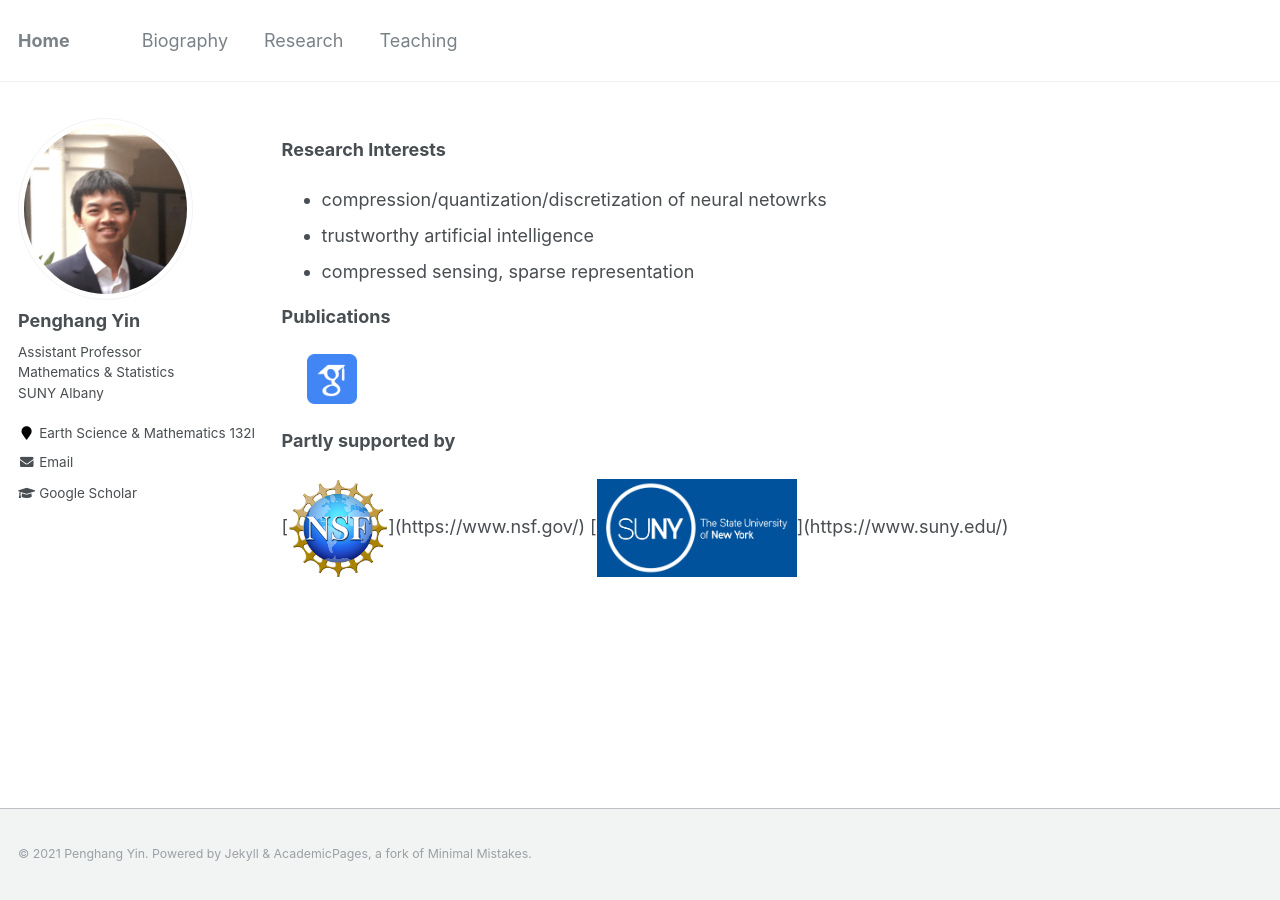
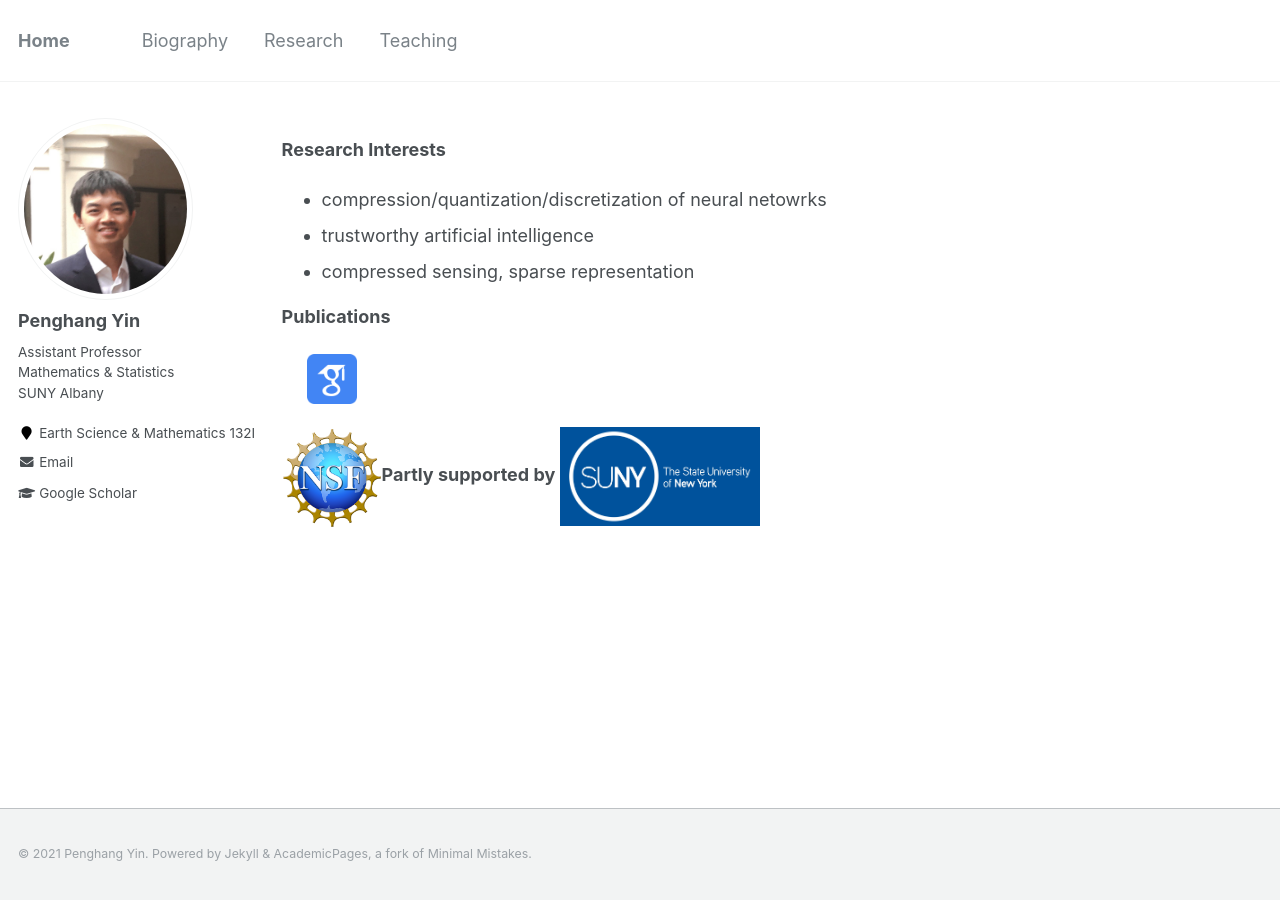
Before and after one commit to yin-penghang/yin-penghang.github.io, a Jekyll site: the page built from _pages/research.md, in a window 1280 px wide. Built offline with Jekyll 4.4.1, drawn with Linux system fonts in a browser that asks for light colours.

Commit message:
Update research.md

```diff
--- a/_pages/research.md
+++ b/_pages/research.md
@@ -16,10 +16,11 @@ author_profile: true
 &nbsp;&nbsp;&nbsp;&nbsp; [<img align="center" src= "/images/Scholar-icon.png" height="50" width = "50">](https://scholar.google.com/citations?user=PY1Cb7MAAAAJ&hl=en)
 
 **Partly supported by**
-<p float="left">
-[<img src="/images/NSF-logo.png" height="100" width = "100">](https://www.nsf.gov/)
+ <!--- <p float="left">
+</p>
+-->
+[<img align="left" src="/images/NSF-logo.png" height="100" width = "100">](https://www.nsf.gov/)
 [<img src="/images/SUNY-logo.jpeg" height="100" width = "200">](https://www.suny.edu/)
  <!---
 <img src="/images/IBM-Logo.jpeg" height="100" width = "150"/>
 -->
-</p>
```
